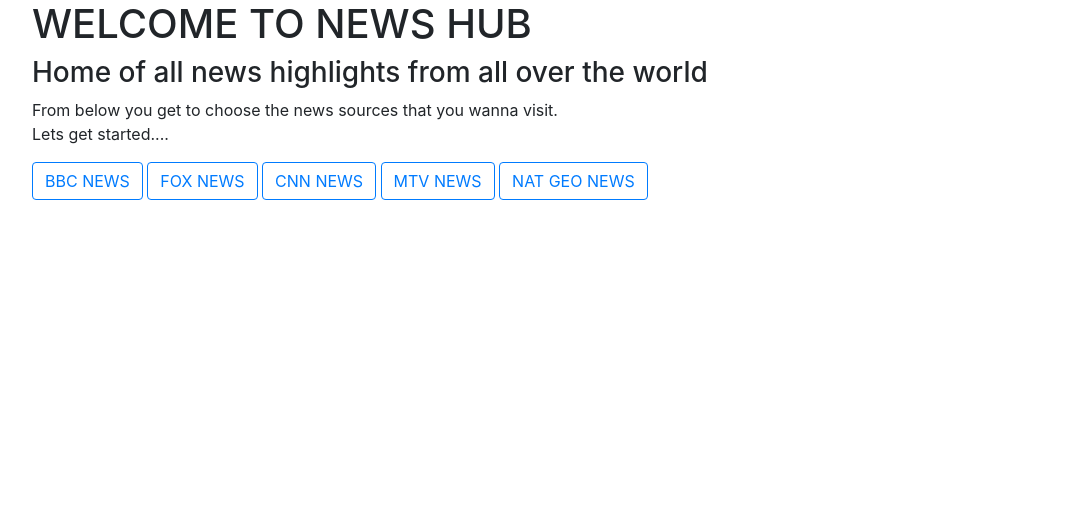
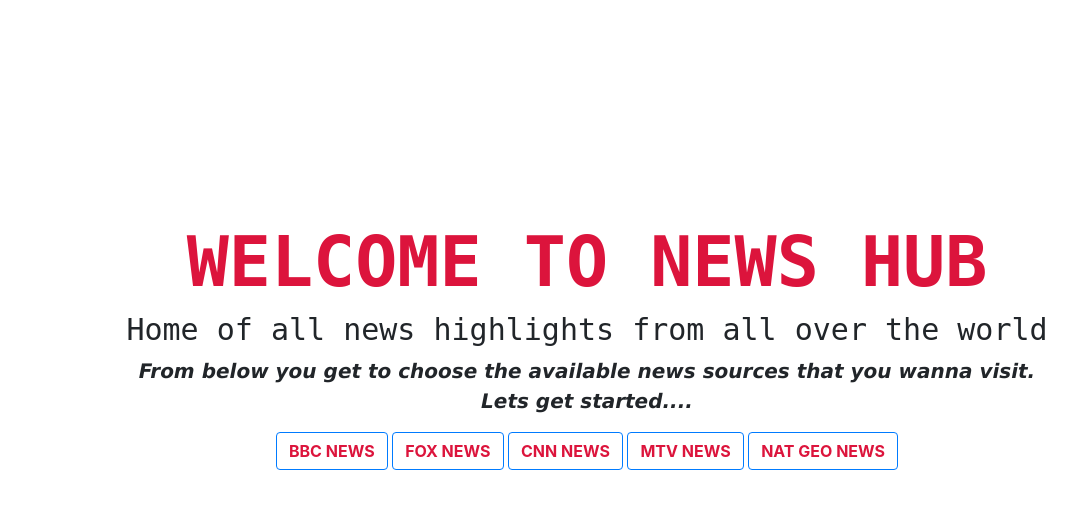
Before and after one commit to Joan-w/News-App, a Python web app: template templates/index.html in a window 1280 px wide. Shown: the top 509 px of the page, without its empty margins (53-1129 px from the left). Run offline with Jinja, Linux system fonts and the light colour scheme; the template is opened without the code that fills it, so the values that code supplies are empty; some libraries are stand-ins or nearby versions.

Commit message:
Styling the buttons

```diff
--- a/templates/index.html
+++ b/templates/index.html
@@ -9,17 +9,45 @@
     </head>
 <body>
     <div class="container-fluid">
-        <div class="container">
-            <h1>WELCOME TO NEWS HUB</h1>
-            <h3>Home of all news highlights from all over the world</h3>
-            <p>From below you get to choose the news sources that you wanna visit.
+        <div class="container text-center" style="padding: 40px;">
+            <h1 style="margin-top: 17%; font-weight: 600; font-family: monospace; color: crimson;
+             font-size: 70px;">
+                WELCOME TO NEWS HUB
+            </h1>
+            <h3 style="font-family:monospace;font-size: 30px;">
+                Home of all news highlights from all over the world
+            </h3>
+            <p style="font-family: 'Lucida Sans', 'Lucida Sans Regular', 'Lucida Grande',
+            'Lucida Sans Unicode', Geneva, Verdana, sans-serif;font-style: italic; font-weight: 600;
+            font-size: 20px;">
+            From below you get to choose the available news sources that you wanna visit.
                 <br>Lets get started....
             </p>
-            <button class="btn btn-outline-primary" type="button"><a href="{{url_for('bbcNews')}}">BBC NEWS</a></button>
-            <button class="btn btn-outline-primary" type="button"><a href="{{url_for('foxNews')}}">FOX NEWS</a></button>
-            <button class="btn btn-outline-primary" type="button"><a href="{{url_for('cnnNews')}}">CNN NEWS</a></button>
-            <button class="btn btn-outline-primary" type="button"><a href="{{url_for('mtvNews')}}">MTV NEWS</a></button>
-            <button class="btn btn-outline-primary" type="button"><a href="{{url_for('natgeoNews')}}">NAT GEO NEWS</a></button>
+
+            <button class="btn btn-outline-primary" type="button">
+                <a style="color: crimson; font-weight: bold; text-decoration: none;" href="{{url_for('bbcNews')}}">
+                    BBC NEWS
+                </a>
+            </button>
+            <button class="btn btn-outline-primary" type="button">
+                <a style="color: crimson; font-weight: bold; text-decoration: none;" href="{{url_for('foxNews')}}">
+                    FOX NEWS</a>
+            </button>
+            <button class="btn btn-outline-primary" type="button">
+                <a style="color: crimson; font-weight: bold; text-decoration: none;" href="{{url_for('cnnNews')}}">
+                    CNN NEWS
+                </a>
+            </button>
+            <button class="btn btn-outline-primary" type="button">
+                <a style="color: crimson; font-weight: bold; text-decoration: none;" href="{{url_for('mtvNews')}}">
+                    MTV NEWS
+                </a>
+            </button>
+            <button class="btn btn-outline-primary" type="button">
+                <a style="color: crimson; font-weight: bold; text-decoration: none;" href="{{url_for('natgeoNews')}}">
+                    NAT GEO NEWS
+                </a>
+            </button>
         </div>
    </div>
 </body>
```
